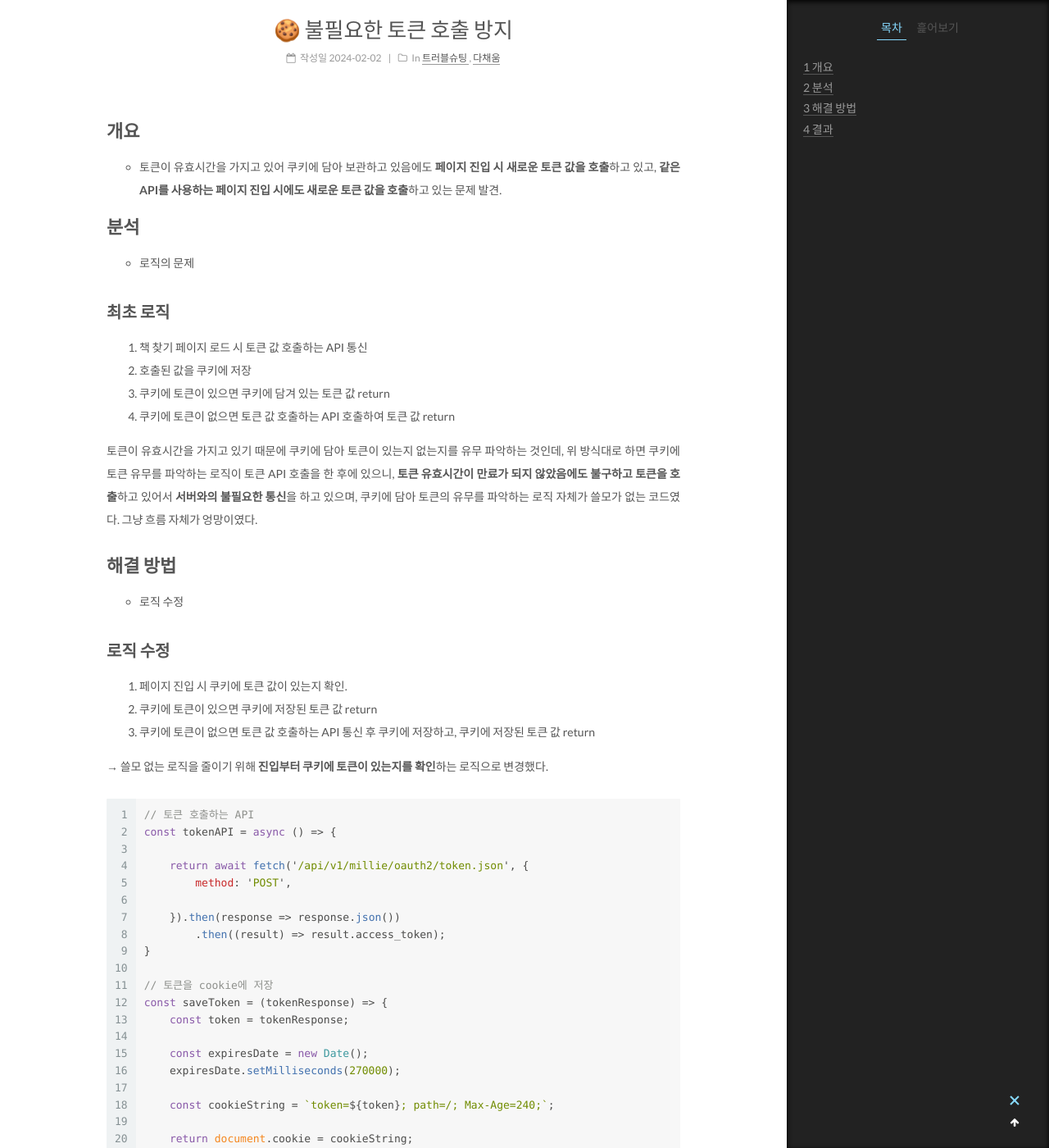
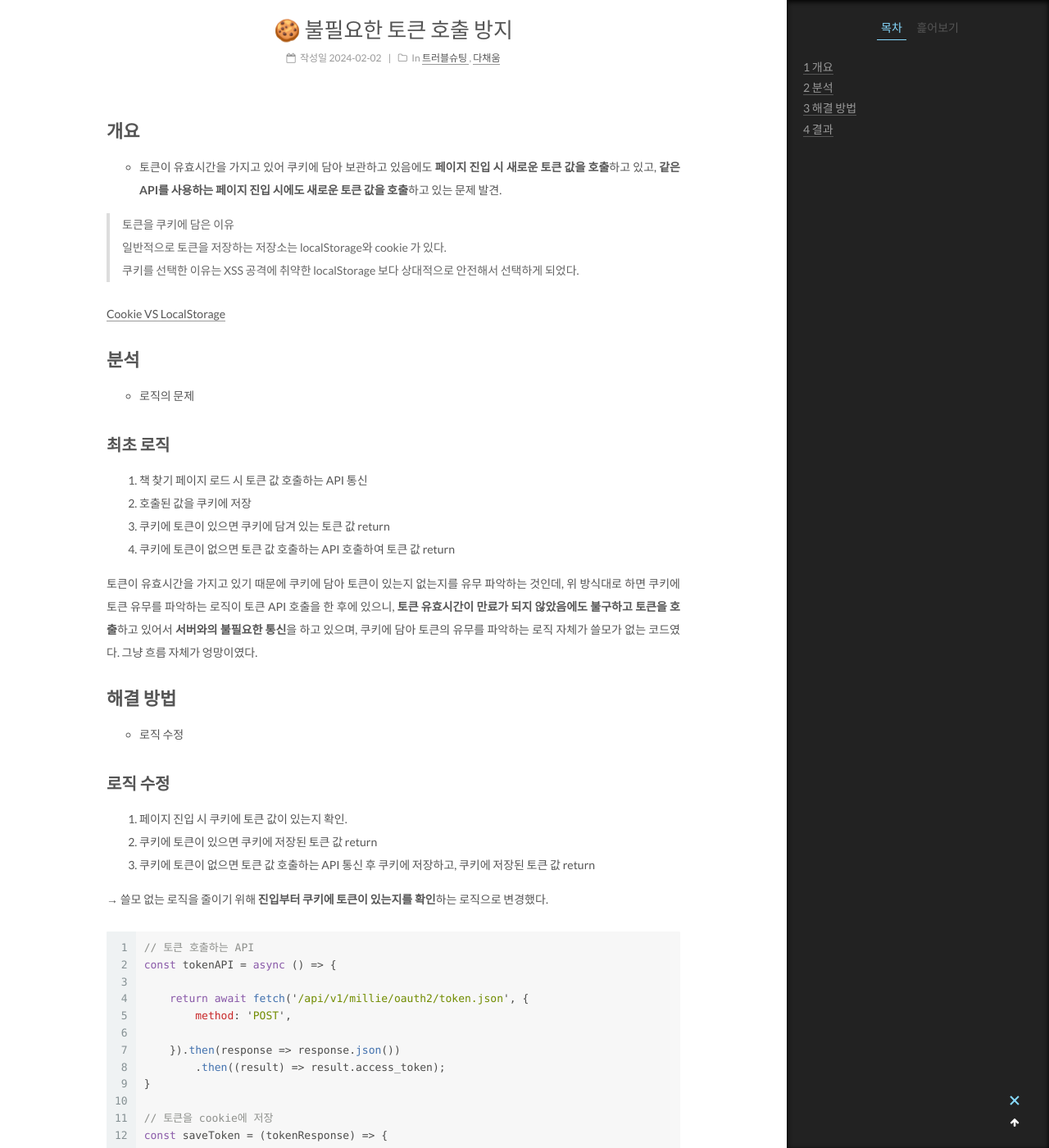
Before and after one commit to zxxmin/zxxmin.github.io, a Jekyll site: the page built from _posts/2024-02-02-dcu-token.md, in a window 1280 px wide and 1400 px high, scrolled down 324 px. Shown: the whole window at 82% size. Built offline with Jekyll 4.4.1, drawn with Linux system fonts in a browser that asks for light colours.

Commit message:
fix: 트러블슈팅 - 불필요한 토큰 호출 방지 에서 쿠키를 선택한 이유 추가

```diff
--- a/_posts/2024-02-02-dcu-token.md
+++ b/_posts/2024-02-02-dcu-token.md
@@ -12,6 +12,12 @@ tag:
 # 개요
 - 토큰이 유효시간을 가지고 있어 쿠키에 담아 보관하고 있음에도 **페이지 진입 시 새로운 토큰 값을 호출**하고 있고, **같은 API를 사용하는 페이지 진입 시에도
   새로운 토큰 값을 호출**하고 있는 문제 발견.
+
+> 토큰을 쿠키에 담은 이유<br/>
+  일반적으로 토큰을 저장하는 저장소는 localStorage와 cookie 가 있다.<br/>
+  쿠키를 선택한 이유는 XSS 공격에 취약한 localStorage 보다 상대적으로 안전해서 선택하게 되었다.
+
+  [Cookie VS LocalStorage]()
 
 # 분석
 - 로직의 문제
```
